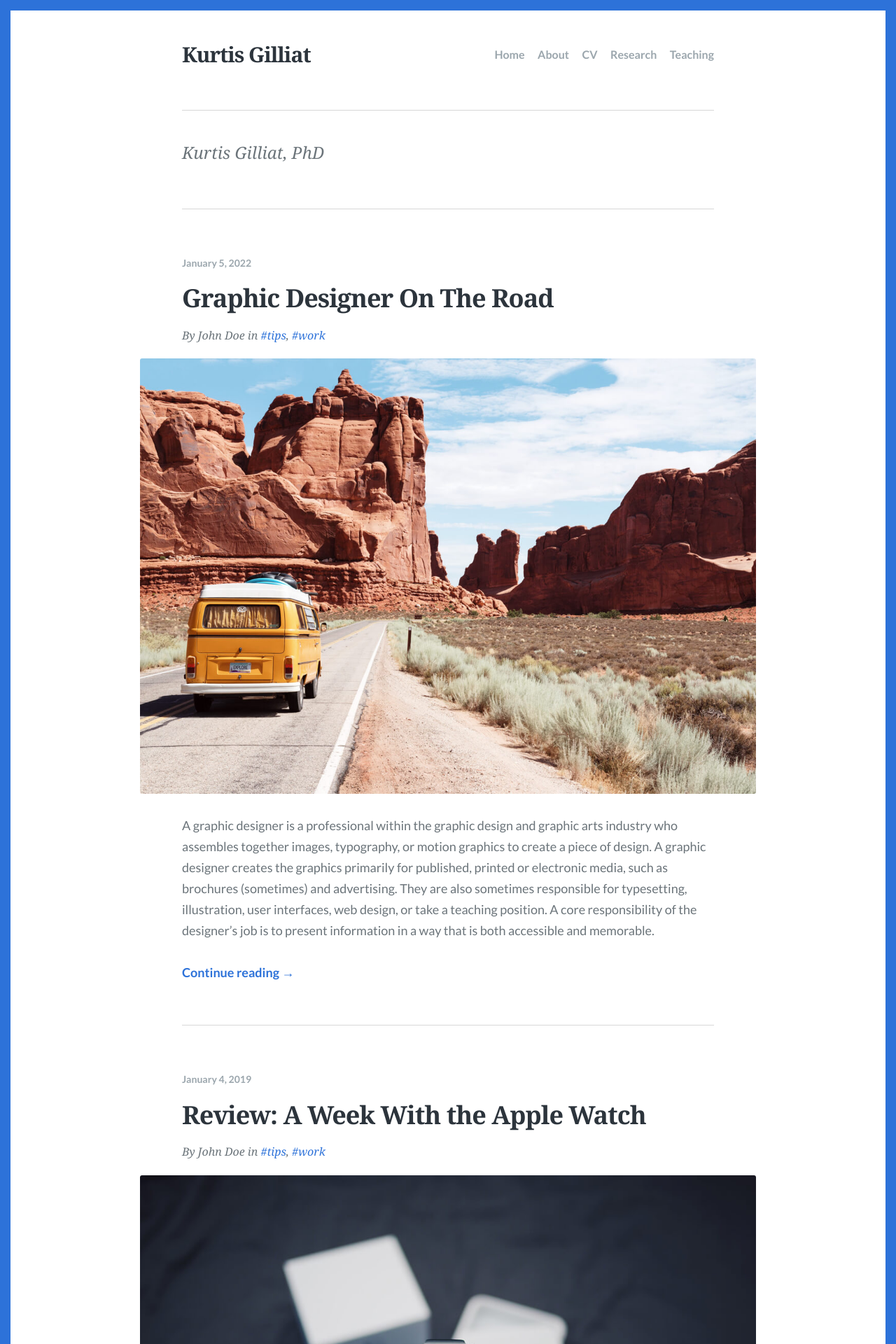
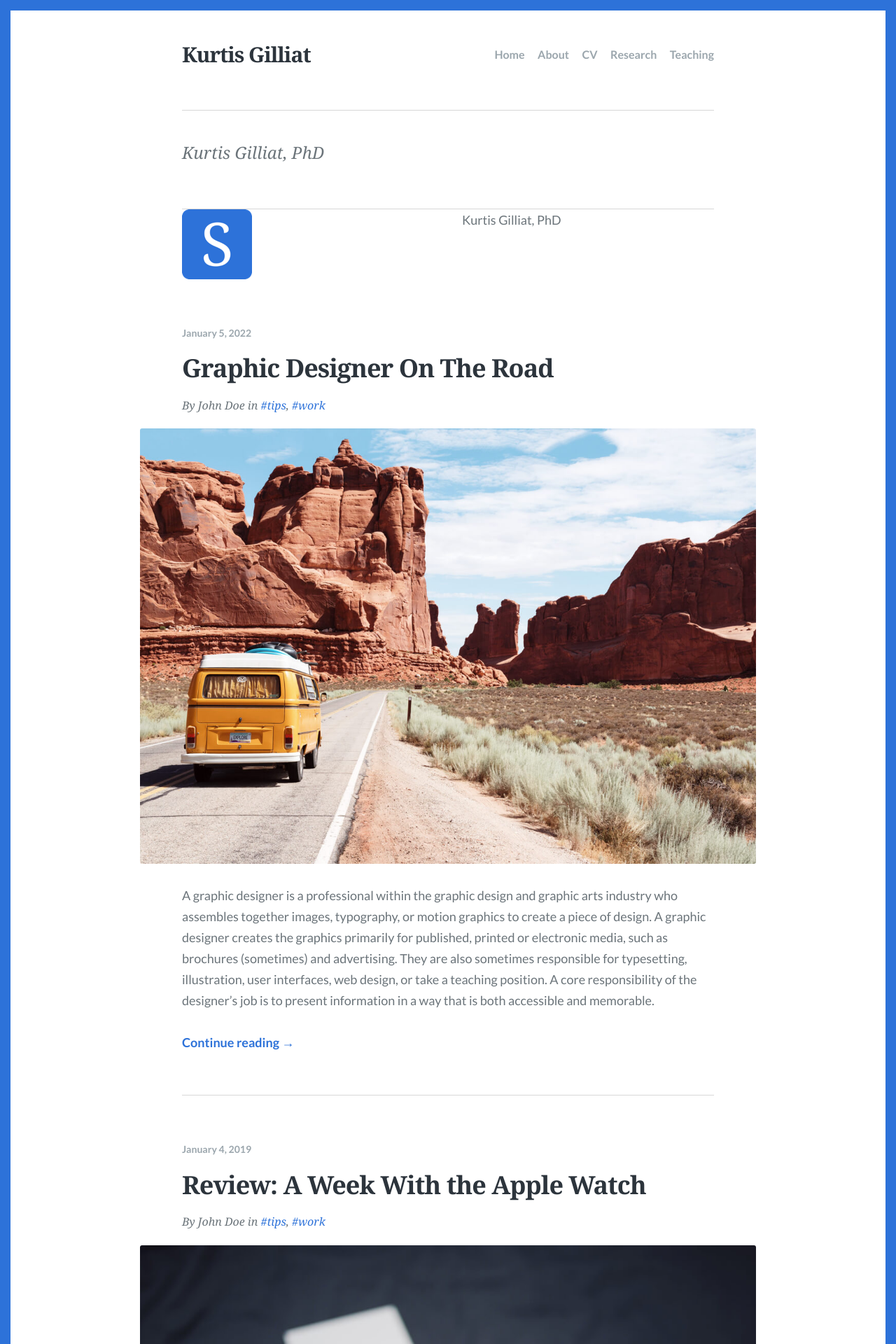
Before and after one commit to kgilliat/kgilliat.github.io, a Jekyll site: the page built from index.html, in a window 1280 px wide. Shown: the top 1920 px of the page at 70% size. Built offline with Jekyll 4.4.1, drawn with Linux system fonts in a browser that asks for light colours; some web fonts are replaced; the list of posts is cut into pages by our own code.

Commit message:
edit format for default page

```diff
--- a/_layouts/default.html
+++ b/_layouts/default.html
@@ -20,6 +18,16 @@
   <div id="page" class="site">
     <div class="inner">
       {% include header.html %}
+      <div class="description-section">
+        <div class="columns">
+          <div class="column-left">
+            <img src="{{ site.favicon | relative_url }}" alt="Site Image">
+          </div><!-- .column-left -->
+          <div class="column-right">
+            <p>{{ page.description | default: site.description }}</p>
+          </div><!-- .column-right -->
+        </div><!-- .columns -->
+      </div><!-- .description-section -->
       {{content}}
       {% include footer.html %}
     </div><!-- .inner -->
@@ -32,5 +40,19 @@
   <script src="{{ '/assets/js/plugins.js' | relative_url }}"></script>
   <script src="{{ '/assets/js/custom.js' | relative_url }}"></script>
 
+  <style>
+    .columns {
+      display: flex;
+    }
+    .column-left {
+      flex: 1;
+      padding-right: 20px;
+    }
+    .column-right {
+      flex: 1;
+      padding-left: 20px;
+    }
+  </style>
+
 </body>
 </html>
```
Also changed, not shown: other parts of _layouts/default.html (+0 -2 lines), curiculum-vitae.md (+2 -2 lines), images/headshot.jpg (added).
